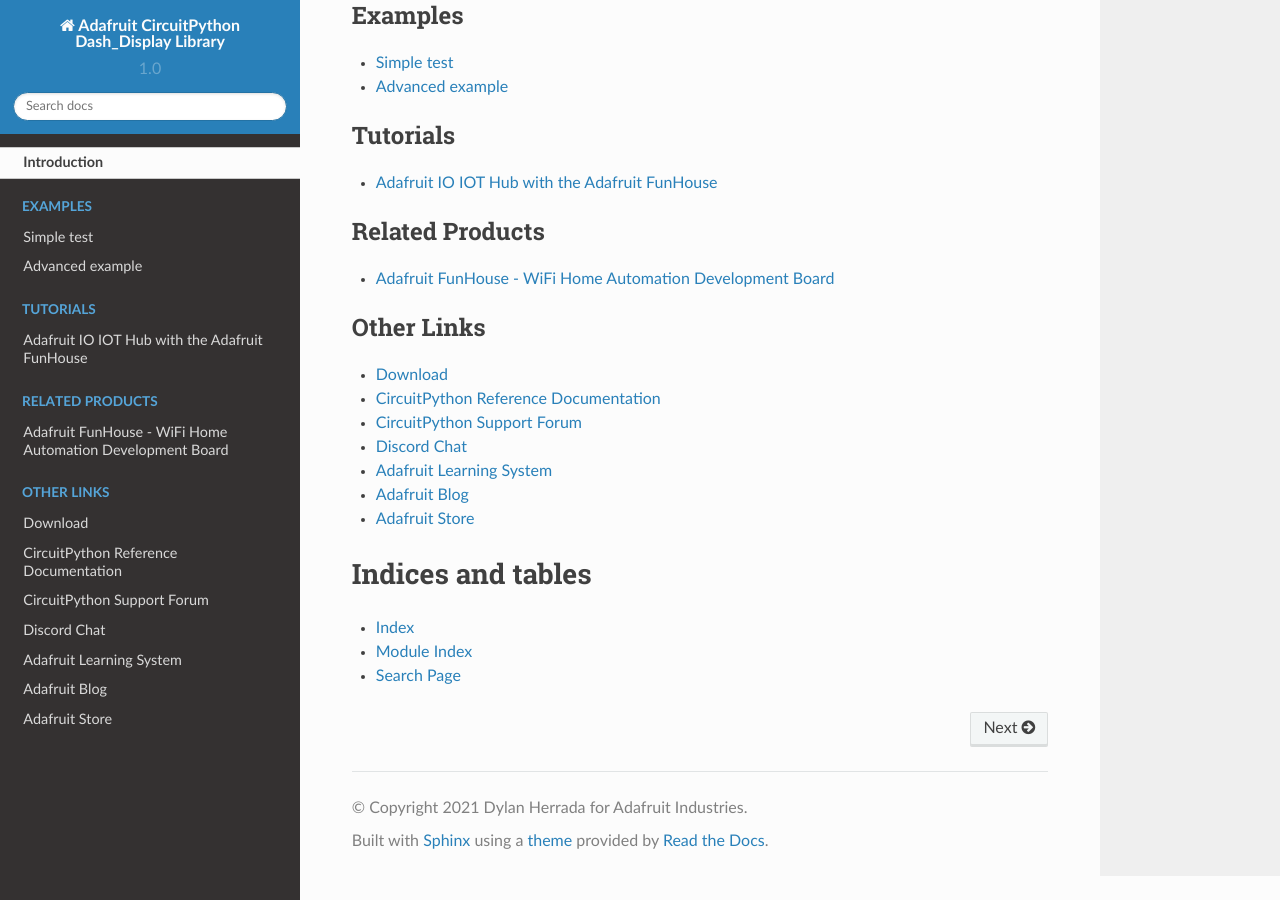
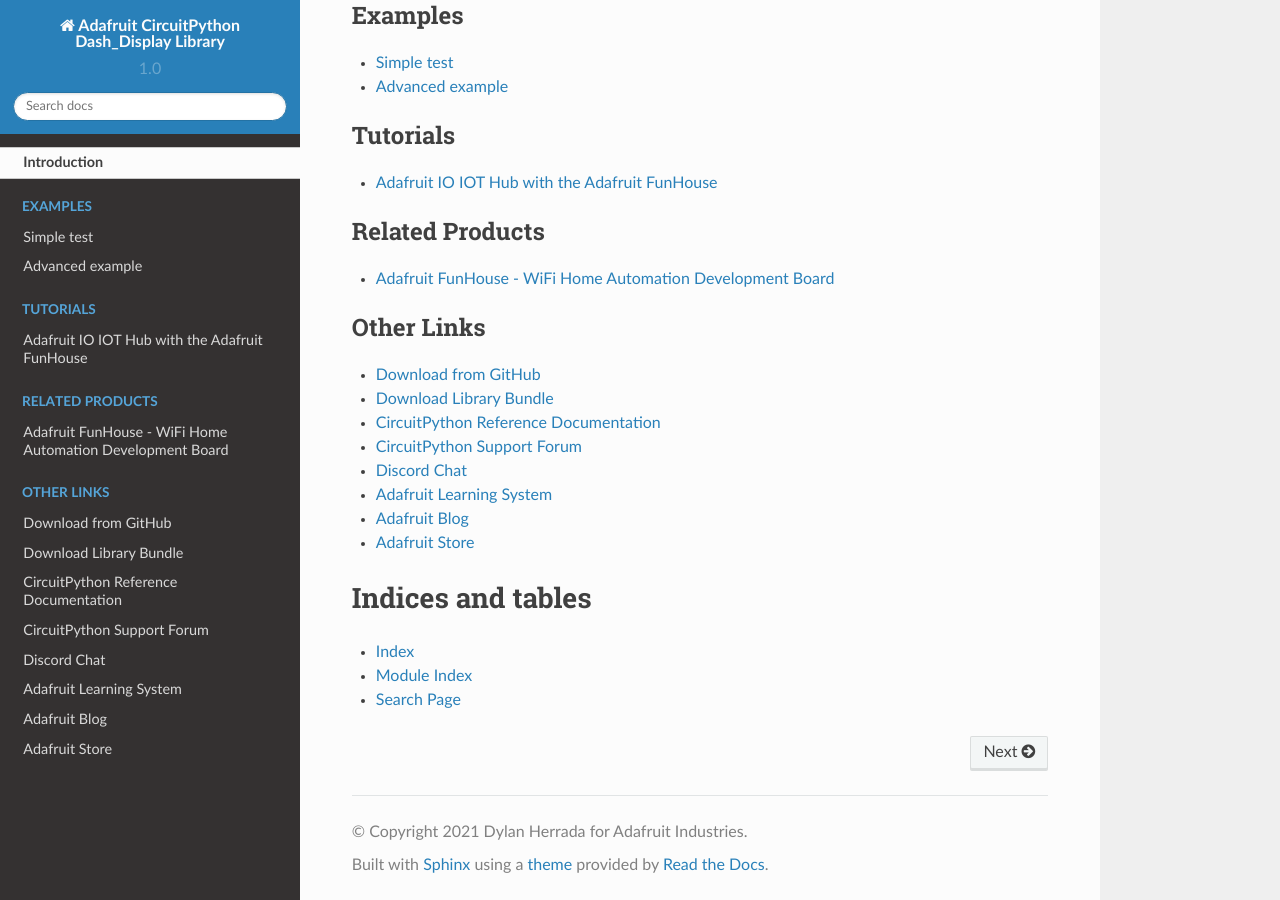
Before and after one commit to adafruit/Adafruit_CircuitPython_Dash_Display, a Sphinx documentation site: the page built from docs/index.rst, in a window 1280 px wide and 900 px high, scrolled down 2476 px. Built offline with Sphinx 7.4.7 and the Read the Docs theme 2.0.0, drawn with Linux system fonts in a browser that asks for light colours.

Commit message:
Added cp.org link to index.rst

```diff
--- a/docs/index.rst
+++ b/docs/index.rst
@@ -34,7 +34,8 @@
 .. toctree::
     :caption: Other Links
 
-    Download <https://github.com/adafruit/Adafruit_CircuitPython_Dash_Display/releases/latest>
+    Download from GitHub <https://github.com/adafruit/Adafruit_CircuitPython_Dash_Display/releases/latest>
+    Download Library Bundle <https://circuitpython.org/libraries>
     CircuitPython Reference Documentation <https://docs.circuitpython.org>
     CircuitPython Support Forum <https://forums.adafruit.com/viewforum.php?f=60>
     Discord Chat <https://adafru.it/discord>
```
